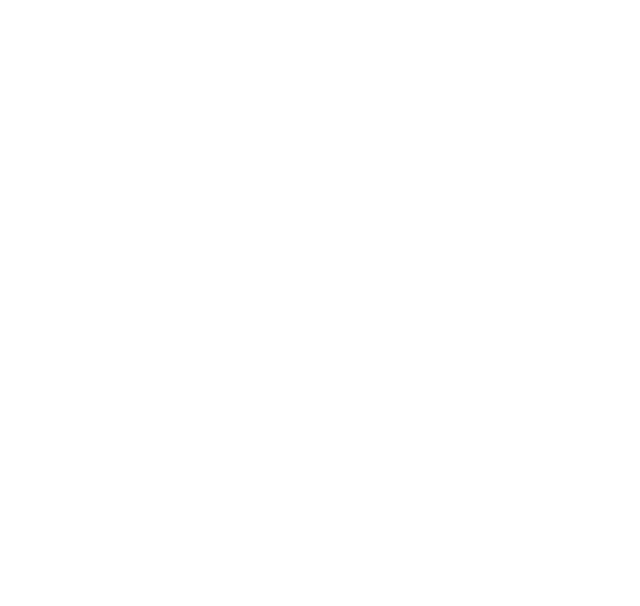
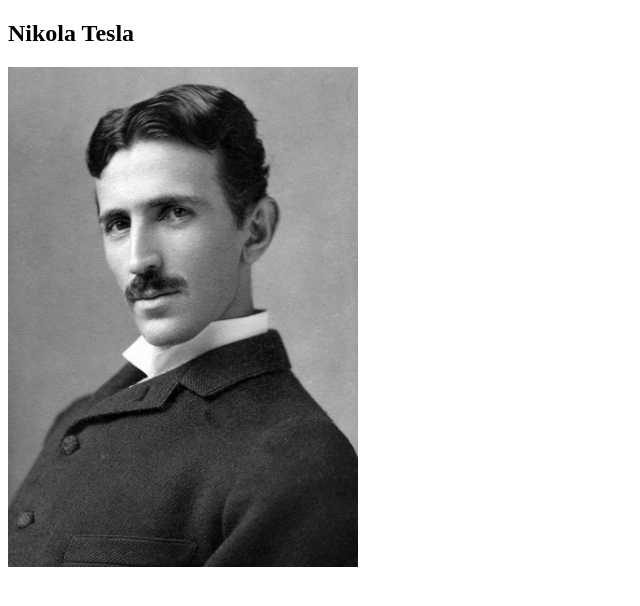
Before and after one commit to alisasiljak/Test-Microverese-, a plain HTML site: page index.html in a window 1280 px wide. Shown: the whole page, without its empty margins (0-640 px from the left). Drawn offline with Linux system fonts and the light colour scheme.

Commit message:
added ids and div

```diff
--- a/index.html
+++ b/index.html
@@ -7,6 +7,13 @@
   </head>
 
   <body>
+    <section id="main">
+      <h1 id="title">Nikola Tesla</h1>
+      <div id="img-div">
+        <img src="Tesla.jpg" alt="profile" height="500px" width="350px">
+      </div>
+    </section>
+
 
   </body>
 </html>
```
Also changed, not shown: Tesla.jpg (added).
